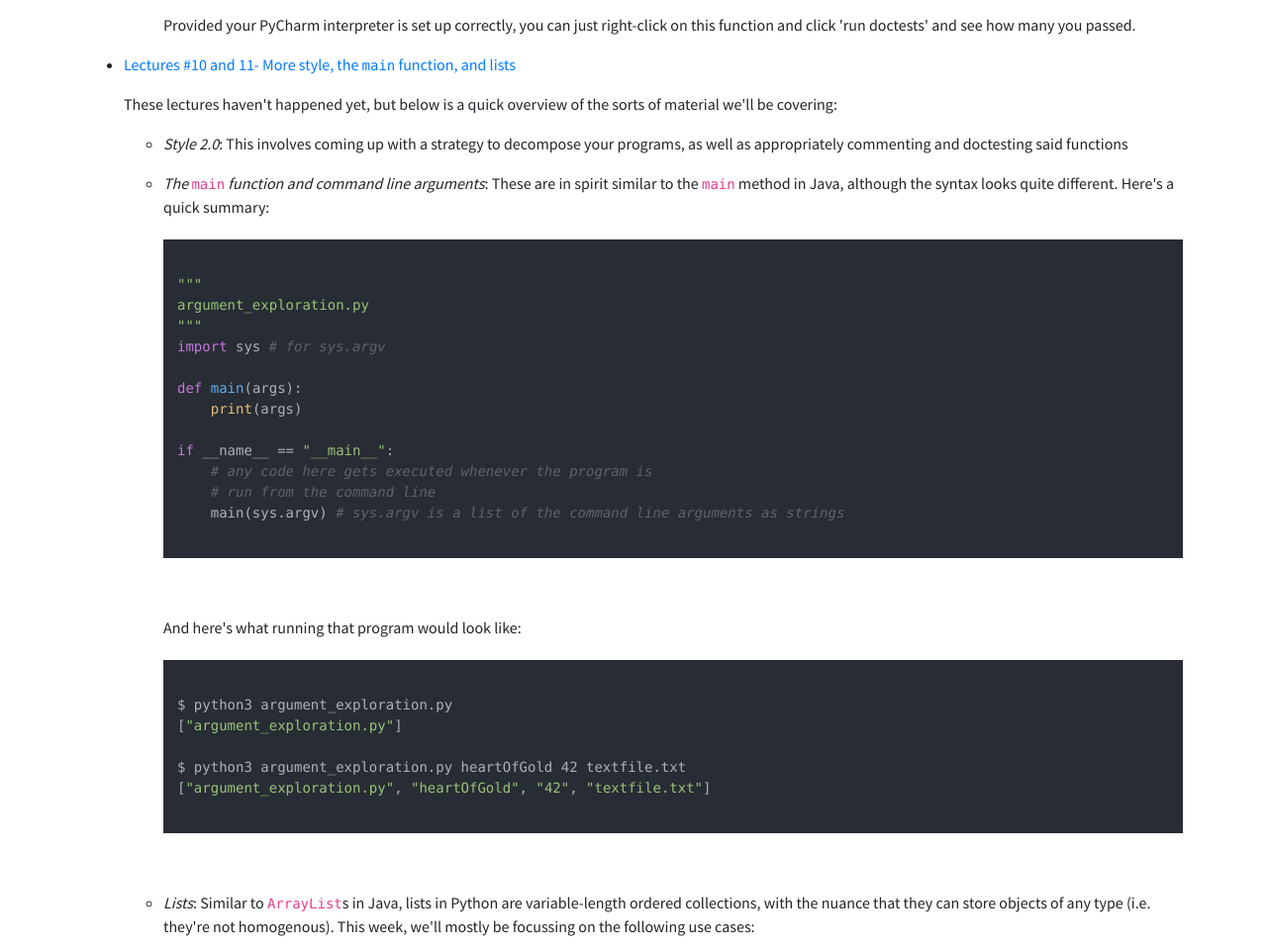
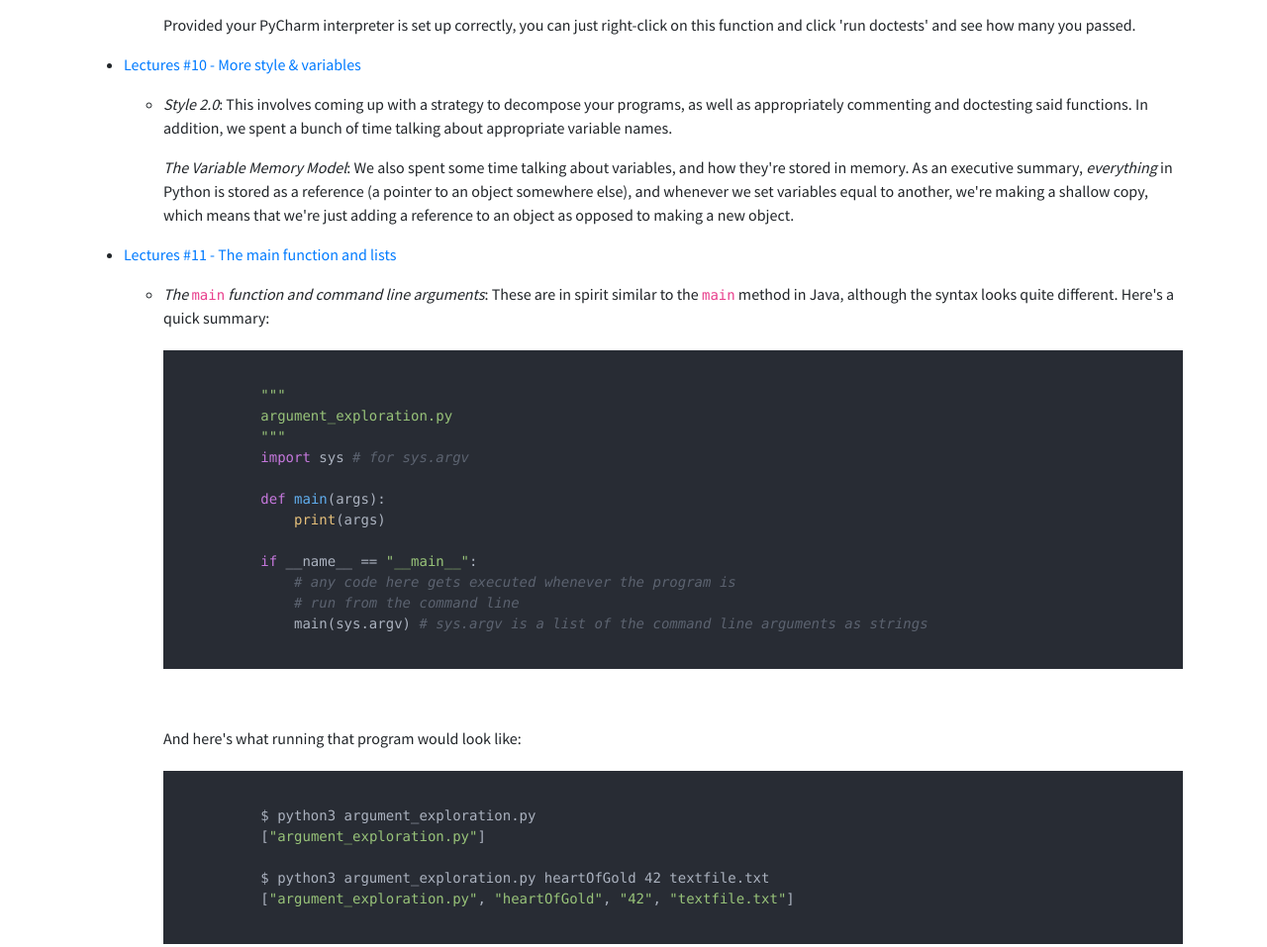
Before and after one commit to brahmcapoor/CS106-teaching-materials, a plain HTML site: page CS106AP/section/section3/lessonplan.html in a window 1280 px wide. Shown: the part 2275-3232 px from the top of the page at 99% size. Drawn offline with nearby package versions, Linux system fonts and the light colour scheme.

Commit message:
Updated section 2 lesson plan

```diff
--- a/CS106AP/section/section3/lessonplan.html
+++ b/CS106AP/section/section3/lessonplan.html
@@ -181,29 +181,47 @@ def product(num1, num2):
         <li>
           <p class="only-print">
             <b>
-              Lectures #10 and 11- More style, the <code>main</code> function,
-              and lists
+              Lecture #10 - More style & variables
             </b>
           </p>
           <p class="no-print">
             <a href="#">
-              Lectures #10 and 11- More style, the <code>main</code> function,
-              and lists
+              Lectures #10 - More style & variables
             </a>
-          </p>
-          <p>
-            These lectures haven't happened yet, but below is a quick overview
-            of the sorts of material we'll be covering:
           </p>
           <ul>
             <li>
               <p>
                 <i>Style 2.0</i>: This involves coming up with a strategy to
                 decompose your programs, as well as appropriately commenting and
-                doctesting said functions
+                doctesting said functions. In addition, we spent a bunch of time
+                talking about appropriate variable names.
+              </p>
+              <p>
+                <i>The Variable Memory Model</i>: We also spent some time
+                talking about variables, and how they're stored in memory. As an
+                executive summary, <i>everything</i> in Python is stored as a
+                reference (a pointer to an object somewhere else), and whenever
+                we set variables equal to another, we're making a shallow copy,
+                which means that we're just adding a reference to an object as
+                opposed to making a new object.
               </p>
             </li>
 
+          </ul>
+        </li>
+        <li>
+          <p class="only-print">
+          <b>
+            Lecture #11 - The main function and lists
+          </b>
+        </p>
+        <p class="no-print">
+          <a href="#">
+            Lectures #11 - The main function and lists
+          </a>
+        </p>
+          <ul>
           <li>
             <i>The <code>main</code> function and command line arguments</i>:
             These are in spirit similar to the <code>main</code> method in
@@ -268,10 +286,12 @@ deepthought
                             </pre>
             </div>
           </li>
-          </ul>
         </li>
         </ul>
+      </ul>
       <hr />
+
+
       <h2>Problems</h2>
       As a rough heuristic, I'd spend more time on String Parsing than I would
       on the main function. If it comes to it, giving a conceptual overview of
```
Lines whose indentation alone changed are shown as unchanged.
